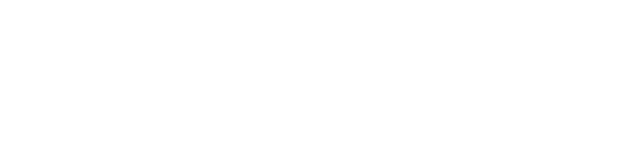
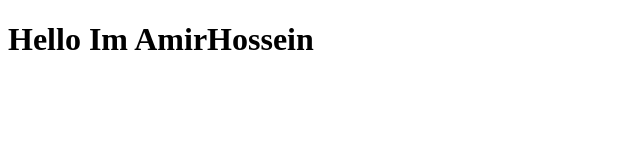
Before and after one commit to DeveloperGameDesign/test-project, a plain HTML site: page index.html in a window 1280 px wide. Shown: the whole page, without its empty margins (0-640 px from the left). Drawn offline with Linux system fonts and the light colour scheme.

Commit message:
h1 added

```diff
--- a/index.html
+++ b/index.html
@@ -6,6 +6,6 @@
     <title>Document</title>
 </head>
 <body>
-
+    <h1>Hello Im AmirHossein</h1>
 </body>
 </html>
```
